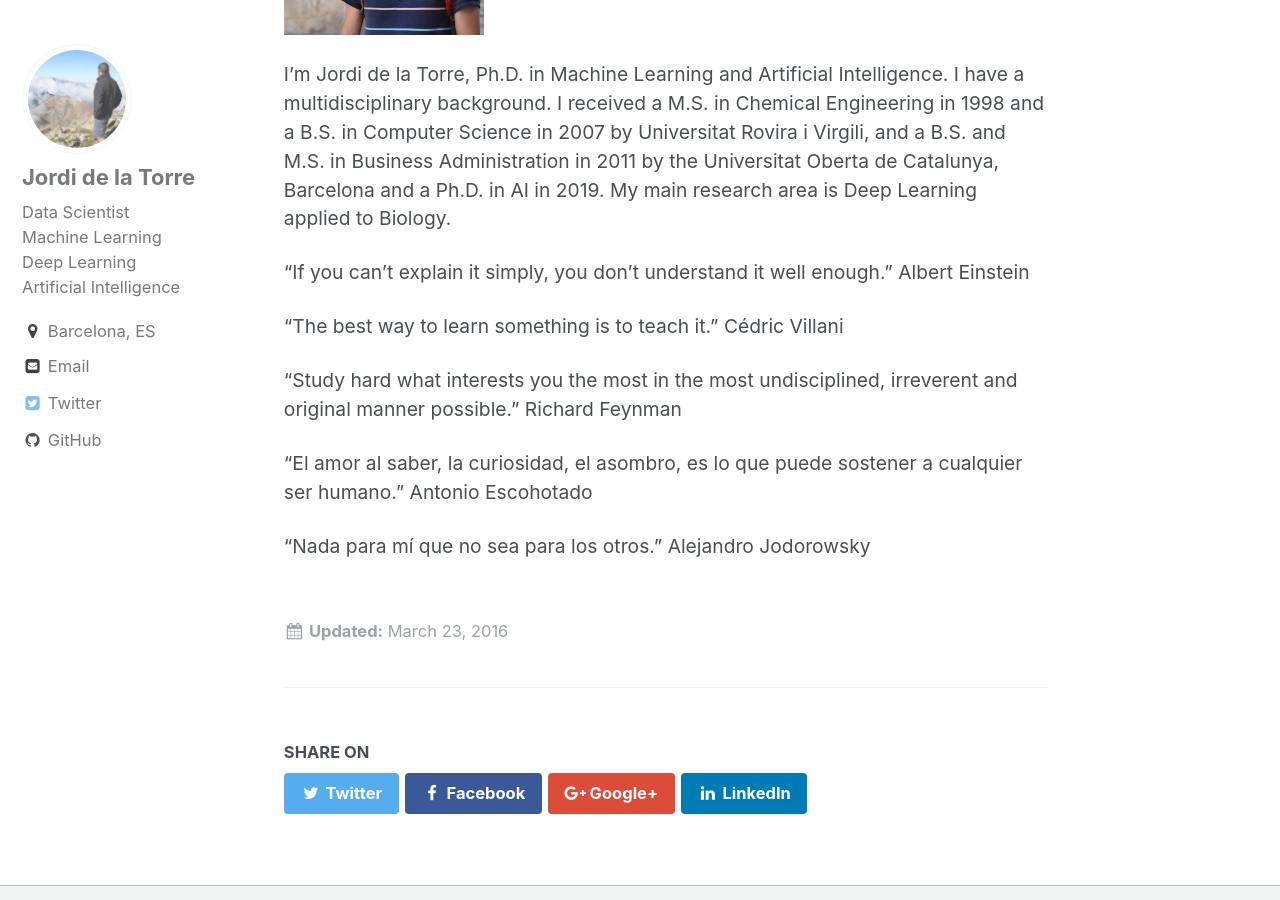
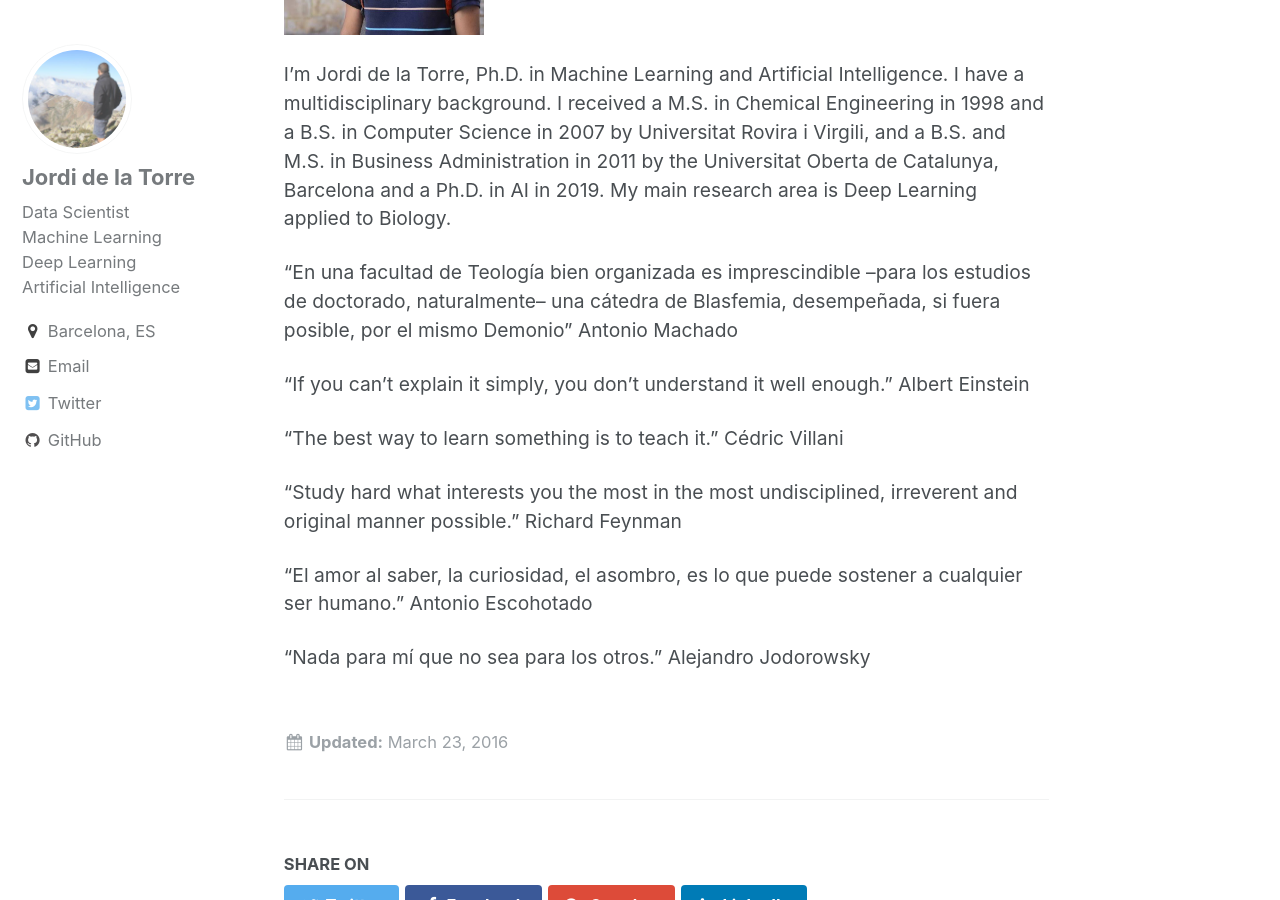
Before and after one commit to jorditg/jorditg.github.io, a Jekyll site: the page built from about.md, in a window 1280 px wide and 900 px high, scrolled down 442 px. Built offline with Jekyll 4.4.1, drawn with Linux system fonts in a browser that asks for light colours.

Commit message:
Update about.md

```diff
--- a/about.md
+++ b/about.md
@@ -11,6 +11,9 @@ image: assets/images/lside.png
 ![Jordi]({{ site.url }}/assets/images/bio.png){:height="200px" width="200px"}
 
 I'm Jordi de la Torre, Ph.D. in Machine Learning and Artificial Intelligence. I have a multidisciplinary background. I received a M.S. in Chemical Engineering in 1998 and a B.S. in Computer Science in 2007 by Universitat Rovira i Virgili, and a B.S. and M.S. in Business Administration in 2011 by the Universitat Oberta de Catalunya, Barcelona and a Ph.D. in AI in 2019. My main research area is Deep Learning applied to Biology.
+
+"En una facultad de Teología bien organizada es imprescindible –para los estudios de doctorado, naturalmente– una cátedra de Blasfemia, desempeñada, si fuera posible, por el mismo Demonio"
+Antonio Machado
 
 "If you can't explain it simply, you don't understand it well enough."
 Albert Einstein
```
